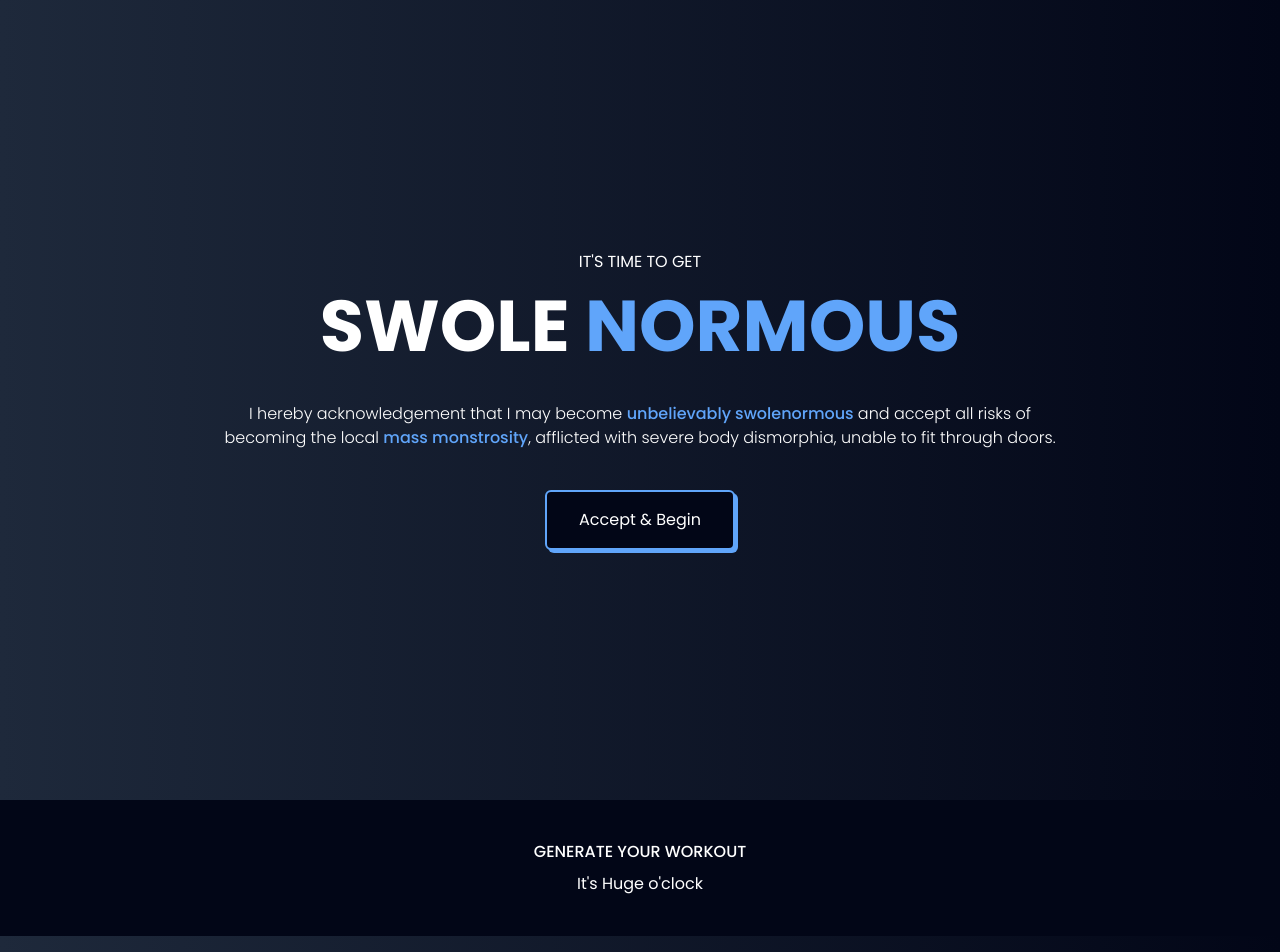
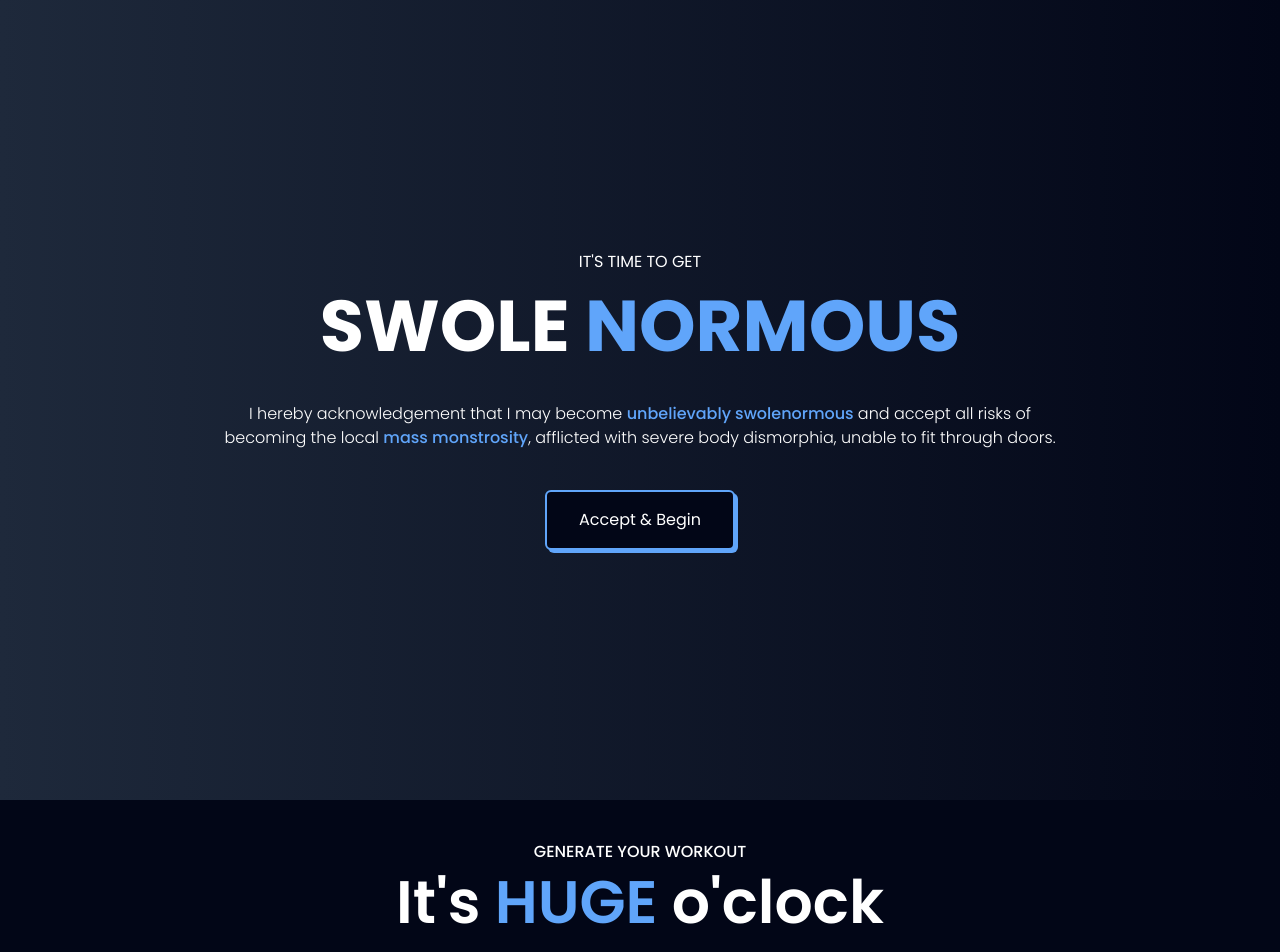
Before and after one commit to aadarshraj02/Gym-app, a React (Vite) app: page / in a window 1280 px wide. Shown: the top 952 px of the page. Built offline with nearby package versions, Linux system fonts and the light colour scheme.

Commit message:
styled title and span

```diff
--- a/src/components/SectionWrapper.jsx
+++ b/src/components/SectionWrapper.jsx
@@ -4,8 +4,10 @@ const SectionWrapper = (props) => {
     <section className="min-h-screen flex flex-col gap-10">
       <div className="bg-slate-950 py-10 flex flex-col gap-2 justify-center items-center">
         <p className="font-medium uppercase">{header}</p>
-        <p>
-          {title[0]} <span> {title[1]} </span> {title[2]}
+        <p className="font-semibold text-3xl sm:text-4xl lg:text-6xl">
+          {title[0]}{" "}
+          <span className="text-blue-400 uppercase"> {title[1]} </span>{" "}
+          {title[2]}
         </p>
       </div>
       {children}
```
